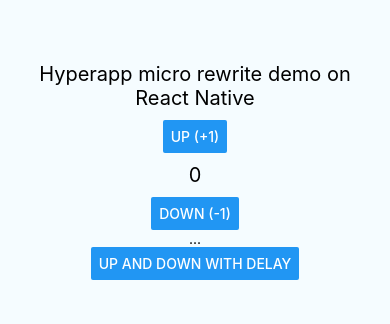
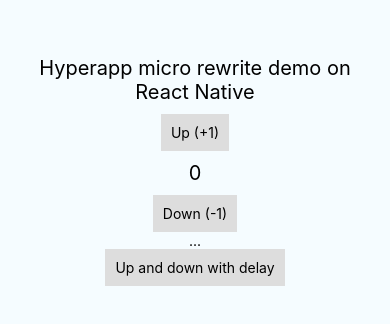
Before and after one commit to brodycj/hyperapp-like-native-view-demo, a React Native app: screen / in a window 390 px wide. Shown: the part 256-580 px from the top of the page. Built offline with nearby package versions, Linux system fonts and the light colour scheme.

Commit message:
Functional MyTouchButton using TouchableHighlight
for easier portability to react-primitives

Thanks for guidance on styling:
* https://facebook.github.io/react-native/docs/touchablehighlight

```diff
--- a/App.js
+++ b/App.js
@@ -14,9 +14,9 @@
 import createReactClass from 'create-react-class'
 
 import {
-  Button,
   StyleSheet,
   Text,
+  TouchableHighlight,
   View
 } from 'react-native'
 
@@ -45,26 +45,39 @@
     <Text style={styles.welcome}>
       Hyperapp micro rewrite demo on React Native
     </Text>
-    <Button
+    <MyTouchButton
+      style={styles.mybutton}
       onPress={actions.up}
       title="Up (+1)"
     />
     <Text style={styles.welcome}>
       {state.count}
     </Text>
-    <Button
+    <MyTouchButton
+      style={styles.mybutton}
       onPress={actions.dn}
       title="Down (-1)"
     />
     <Text>
       ...
     </Text>
-    <Button
+    <MyTouchButton
+      style={styles.mybutton}
       onPress={effects.delayedUpAndDn}
       title="Up and down with delay"
     />
   </View>
 )
+
+const MyTouchButton = (props) => {
+  const { title, ...other } = props
+
+  return (
+    <TouchableHighlight {...other}>
+      <Text>{title}</Text>
+    </TouchableHighlight>
+  )
+}
 
 export default App
 
@@ -96,6 +109,11 @@
     alignItems: 'center',
     backgroundColor: '#F5FCFF',
   },
+  mybutton: {
+    alignItems: 'center',
+    backgroundColor: '#DDDDDD',
+    padding: 10
+  },
   welcome: {
     fontSize: 20,
     textAlign: 'center',
```
Also changed, not shown: 1 other file (tests, documents, lock files or other folders).
